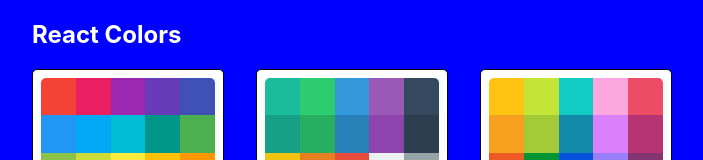
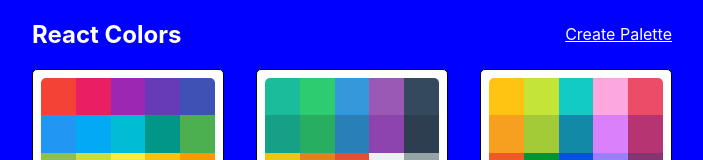
Before and after one commit to wbartosz/colors-app, a React (Create React App) app: page / in a window 1280 px wide. Shown: the top 160 px of the page, without its empty margins (288-991 px from the left). Built offline with nearby package versions, Linux system fonts and the light colour scheme.

Commit message:
Add NewPaletteForm and Link

```diff
--- a/src/App.js
+++ b/src/App.js
@@ -3,6 +3,7 @@
 import Palette from "./Palette";
 import PaletteList from "./PaletteList";
 import SingleColorPalette from "./SingleColorPalette";
+import NewPaletteForm from "./NewPaletteForm";
 import seedPalettes from "./seedPalettes";
 import { generatePalette } from "./colorHelpers";
 
@@ -18,11 +19,18 @@
       <Switch>
         <Route
           exact
+          path="/palette/new"
+          render={() => <NewPaletteForm />}
+        />
+
+        <Route
+          exact
           path="/"
           render={(routeProps) => (
             <PaletteList palettes={seedPalettes} {...routeProps} />
           )}
         />
+
         <Route
           exact
           path="/palette/:id"
@@ -35,6 +43,7 @@
             />
           )}
         />
+
         <Route
           exact
           path="/palette/:paletteId/:colorId"
--- /dev/null
+++ b/src/NewPaletteForm.js
@@ -0,0 +1,13 @@
+import React, { Component } from "react";
+
+export class NewPaletteForm extends Component {
+  render() {
+    return (
+      <div>
+        <h1>New Palette Form!</h1>
+      </div>
+    );
+  }
+}
+
+export default NewPaletteForm;
--- a/src/PaletteList.js
+++ b/src/PaletteList.js
@@ -1,4 +1,5 @@
 import React, { Component } from "react";
+import { Link } from "react-router-dom";
 import MiniPalette from "./MiniPalette";
 import { withStyles } from "@material-ui/styles";
 import styles from "./styles/PaletteListStyles";
@@ -16,6 +17,7 @@
         <div className={classes.container}>
           <nav className={classes.nav}>
             <h1>React Colors</h1>
+            <Link to="/palette/new">Create Palette</Link>
           </nav>
 
           <div className={classes.palettes}>
--- a/src/styles/PaletteListStyles.js
+++ b/src/styles/PaletteListStyles.js
@@ -17,7 +17,11 @@
     display: "flex",
     width: "100%",
     justifyContent: "space-between",
+    alignItems: "center",
     color: "white",
+    "& a": {
+      color: "white"
+    }
   },
   palettes: {
     boxSizing: "border-box",
```
